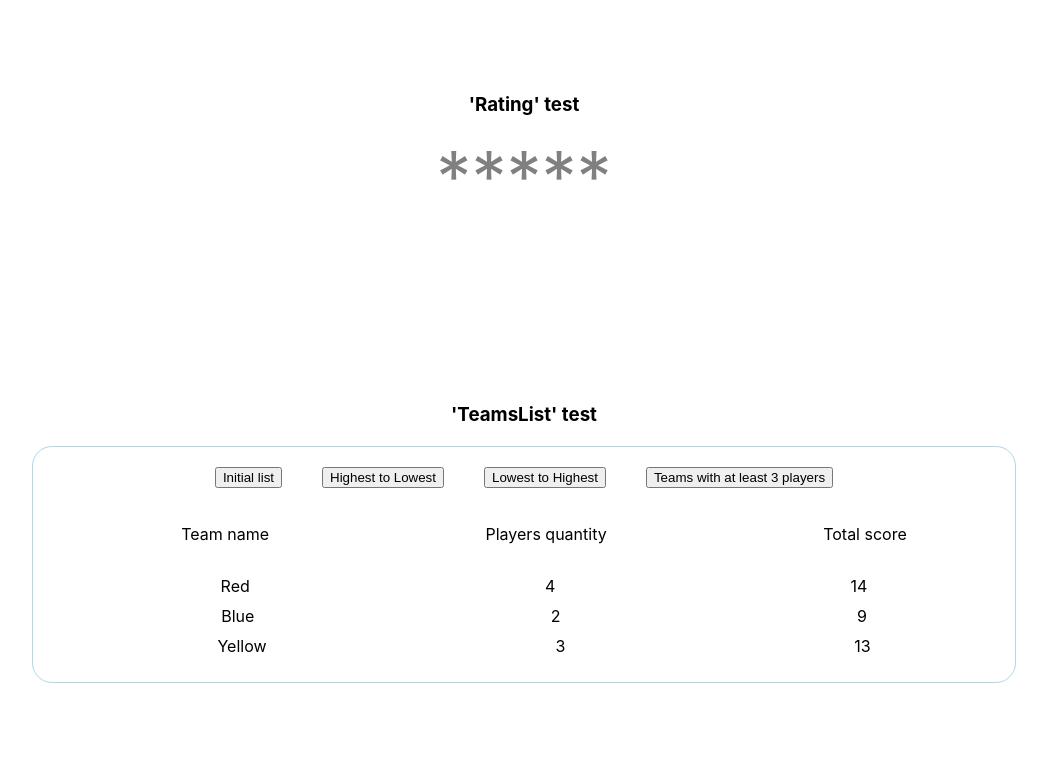
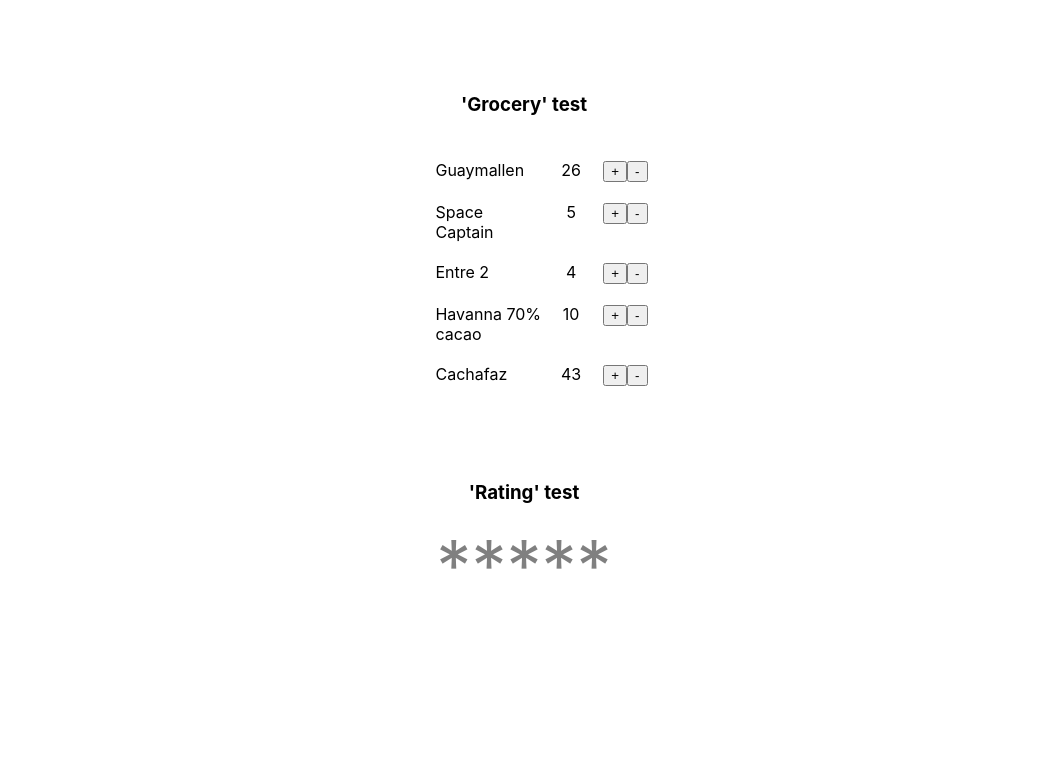
Before and after one commit to leonarpv/mntt-fe-challenge, a React (Create React App) app: page / in a window 1280 px wide. Shown: the part 1670-2440 px from the top of the page, without its empty margins (13-1060 px from the left). Before the commit the page ends 2398 px from the top, so only its background shows below. Built offline with nearby package versions, Linux system fonts and the light colour scheme; no server answers.

Commit message:
fix grocery list features

```diff
--- a/src/App.js
+++ b/src/App.js
@@ -1,14 +1,16 @@
 import React, { useCallback, useState } from "react"
+import NavigationService from "./services/NavigationService"
+import CroceryService from "./services/CroceryService"
+import "./App.css"
+import Button from "./components/Atoms/Button"
+import Wrapper from "./components/Atoms/Wrapper"
 import { Message } from "./components/Molecules/Message"
 import { FocusableInput } from "./components/Molecules/FocusableInput"
 import { TeamsList } from "./components/Organisms/TeamsList"
-import NavigationService from "./services/NavigationService"
-import "./App.css"
-import Wrapper from "./components/Atoms/Wrapper"
 import { ListItemsForNavigation } from "./components/Organisms/ListItemsForNavigation"
 import { ImageGallery } from "./components/Organisms/ImageGallery"
 import { Rating } from "./components/Organisms/Rating"
-import Button from "./components/Atoms/Button"
+import { Grocery } from "./components/Organisms/Grocery"
 
 export default function App() {
   const [inputFocused, setInputFocused] = useState(false)
@@ -38,6 +40,9 @@
           listItems={NavigationService.getNavigationItems()}
         />
       </Wrapper>
+      <Wrapper title="'Grocery' test">
+        <Grocery products={CroceryService.getGroceries()} />
+      </Wrapper>
       <Wrapper title="'Rating' test">
         <Rating />
       </Wrapper>
--- /dev/null
+++ b/src/components/Molecules/Product/index.jsx
@@ -0,0 +1,25 @@
+import { downVoteAction, upVoteAction } from "../../../state/groceryActions"
+import { ProductContainer } from "./styles.css"
+
+export function Product({ info, dispatch }) {
+  function handlePlus() {
+    dispatch(upVoteAction({ product: info }))
+  }
+
+  function handleMinus() {
+    dispatch(downVoteAction({ product: info }))
+  }
+
+  return (
+    <ProductContainer>
+      <span className="name">{info.name}</span>
+      <span className="votes">{info.votes}</span>
+      <div className="buttons">
+        <button onClick={handlePlus}>+</button>
+        <button disabled={info.votes === 0} onClick={handleMinus}>
+          -
+        </button>
+      </div>
+    </ProductContainer>
+  )
+}
--- /dev/null
+++ b/src/components/Molecules/Product/styles.css.js
@@ -0,0 +1,23 @@
+import styled from "styled-components"
+
+const ProductContainer = styled.div`
+  display: flex;
+  flex-direction: row;
+  justify-content: space-evenly;
+  padding: 10px;
+  & div {
+    flex-basis: 25%;
+  }
+  & span {
+    &.name {
+      flex-basis: 50%;
+      text-align: left;
+    }
+    &.votes {
+      flex-basis: 25%;
+      text-align: center;
+    }
+  }
+`
+
+export { ProductContainer }
--- a/src/components/Organisms/Grocery/index.jsx
+++ b/src/components/Organisms/Grocery/index.jsx
@@ -22,30 +22,23 @@
  *   </ul>
  */
 
-function Product(props) {
-	function handlePlus() {
-		// logic to vote a product
-	}
-
-	function handleMinus() {
-		// logic to unvote a product
-	}
-
-	return (
-		<li>
-			<span>
-				{/* Product name */} - votes: {/* Number of votes*/}
-			</span>
-			<button onClick={handlePlus}>+</button>
-			<button onClick={handleMinus}>-</button>
-		</li>
-	);
-}
+import { useReducer } from "react"
+import groceryReducer from "../../../state/groceryReducer"
+import { Product } from "../../Molecules/Product"
+import { GroceryContainer, GroceryList, GroceryListItem } from "./styles.css"
 
 export function Grocery({ products }) {
-	return (
-		<ul>
-			{/* Render an array of products, which should call onVote when + or - is clicked */}
-		</ul>
-	);
+  const [productsState, dispatch] = useReducer(groceryReducer, products)
+
+  return (
+    <GroceryContainer>
+      <GroceryList>
+        {productsState.map((p) => (
+          <GroceryListItem key={`product-item-${p.id}`}>
+            <Product key={`product-${p.name}`} info={p} dispatch={dispatch} />
+          </GroceryListItem>
+        ))}
+      </GroceryList>
+    </GroceryContainer>
+  )
 }
--- /dev/null
+++ b/src/components/Organisms/Grocery/styles.css.js
@@ -0,0 +1,18 @@
+import styled from "styled-components"
+
+const GroceryContainer = styled.div`
+  display: flex;
+  flex-direction: row;
+  justify-content: center;
+`
+
+const GroceryList = styled.ul`
+  list-style-type: none;
+  flex-direction: "column";
+  justify-content: space-around;
+  outline: none;
+`
+
+const GroceryListItem = styled.li``
+
+export { GroceryContainer, GroceryList, GroceryListItem }
--- /dev/null
+++ b/src/services/CroceryService.js
@@ -0,0 +1,13 @@
+const getGroceries = () => {
+  return [
+    { id: 1, name: "Guaymallen", votes: 26 },
+    { id: 2, name: "Space Captain", votes: 5 },
+    { id: 3, name: "Entre 2", votes: 4 },
+    { id: 4, name: "Havanna 70% cacao", votes: 10 },
+    { id: 5, name: "Cachafaz", votes: 43 },
+  ]
+}
+
+export default {
+  getGroceries,
+}
--- /dev/null
+++ b/src/state/groceryActions.js
@@ -0,0 +1,11 @@
+export const upVoteActionType = "upVote"
+export const donwVoteActionType = "downVote"
+
+export const upVoteAction = ({ product }) => ({
+  type: upVoteActionType,
+  product,
+})
+export const downVoteAction = ({ product }) => ({
+  type: donwVoteActionType,
+  product,
+})
--- /dev/null
+++ b/src/state/groceryReducer.js
@@ -0,0 +1,46 @@
+import { donwVoteActionType, upVoteActionType } from "./groceryActions"
+
+export const upvoteProduct = ({ product }) => ({
+  ...product,
+  votes: product.votes + 1,
+})
+export const downvoteProduct = ({ product }) => ({
+  ...product,
+  votes: product.votes - 1,
+})
+
+const updateProduct = ({ newState, product, updateMethod }) => {
+  const { id } = product
+  const productToUpdateId = newState.findIndex((p) => p.id === id)
+
+  const updatedProduct = updateMethod({ product: newState[productToUpdateId] })
+
+  newState[productToUpdateId] = updatedProduct
+  return newState
+}
+
+const groceryReducer = (state, action) => {
+  const newState = [...state]
+  const { product } = action
+
+  switch (action.type) {
+    case upVoteActionType: {
+      return updateProduct({
+        newState,
+        product,
+        updateMethod: upvoteProduct,
+      })
+    }
+    case donwVoteActionType: {
+      return updateProduct({
+        newState,
+        product,
+        updateMethod: downvoteProduct,
+      })
+    }
+    default:
+      return state
+  }
+}
+
+export default groceryReducer
```
